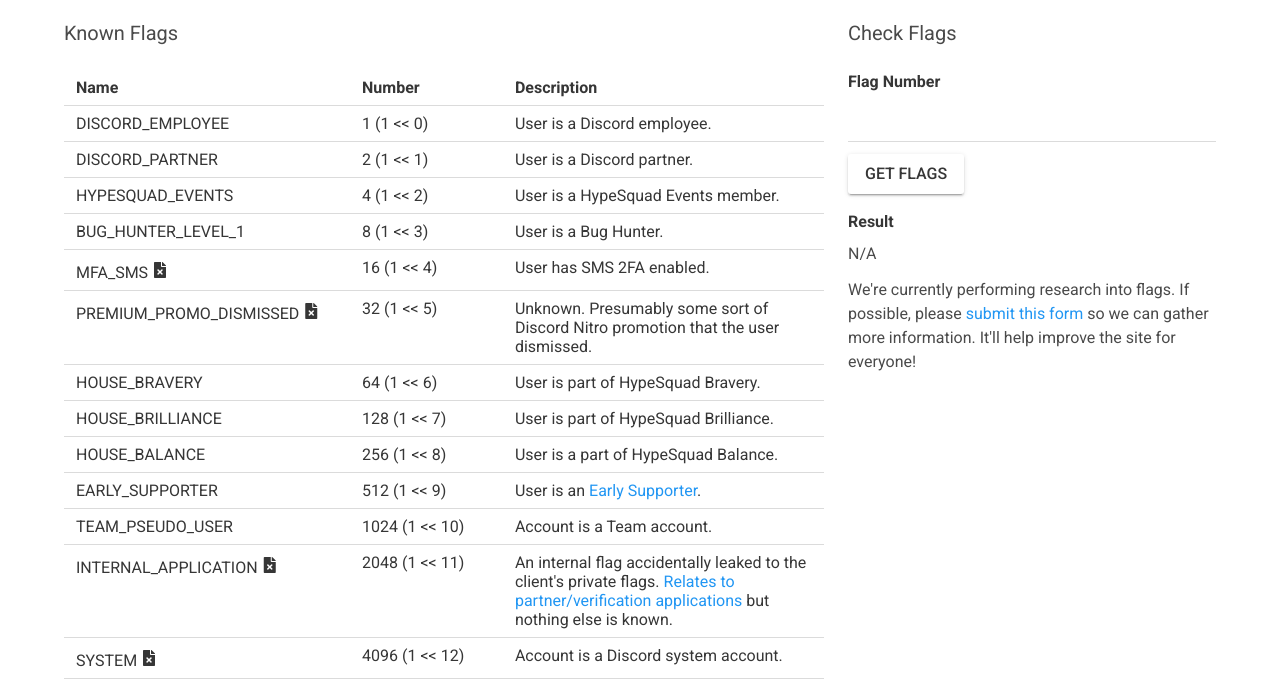
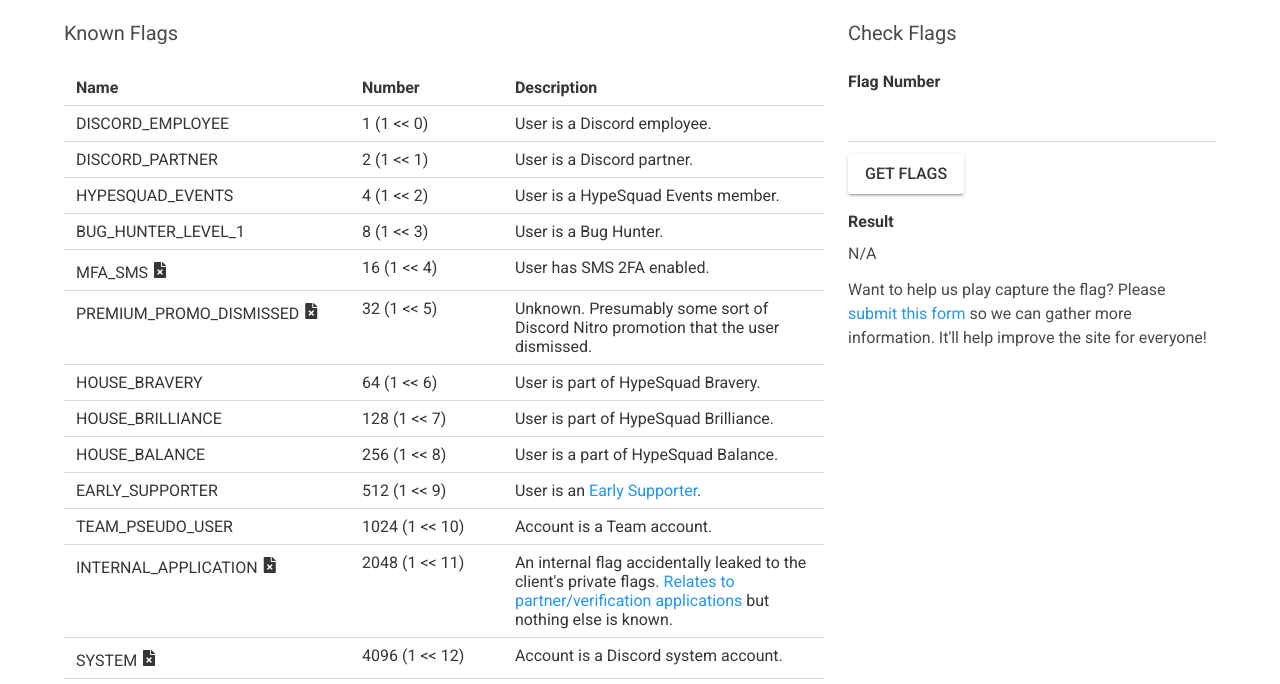
Before and after one commit to lewisakura/discord-flags, a plain HTML site: page index.html in a window 1280 px wide. Shown: the part 116-800 px from the top of the page. Drawn offline with Linux system fonts and the light colour scheme.

Commit message:
update to new CTF

```diff
--- a/index.html
+++ b/index.html
@@ -63,9 +63,9 @@
                             </div>
                         </div>
                         <p>
-                            We're currently performing research into flags. If possible, please
-                            <a href="https://forms.gle/FsdMerqjayMuziRdA">submit this form</a> so we can gather more
-                            information. It'll help improve the site for everyone!
+                            Want to help us play capture the flag? Please
+                            <a href="https://capture-the.flags.lewistehminerz.dev/">submit this form</a>
+                            so we can gather more information. It'll help improve the site for everyone!
                         </p>
                     </div>
                 </div>
```
